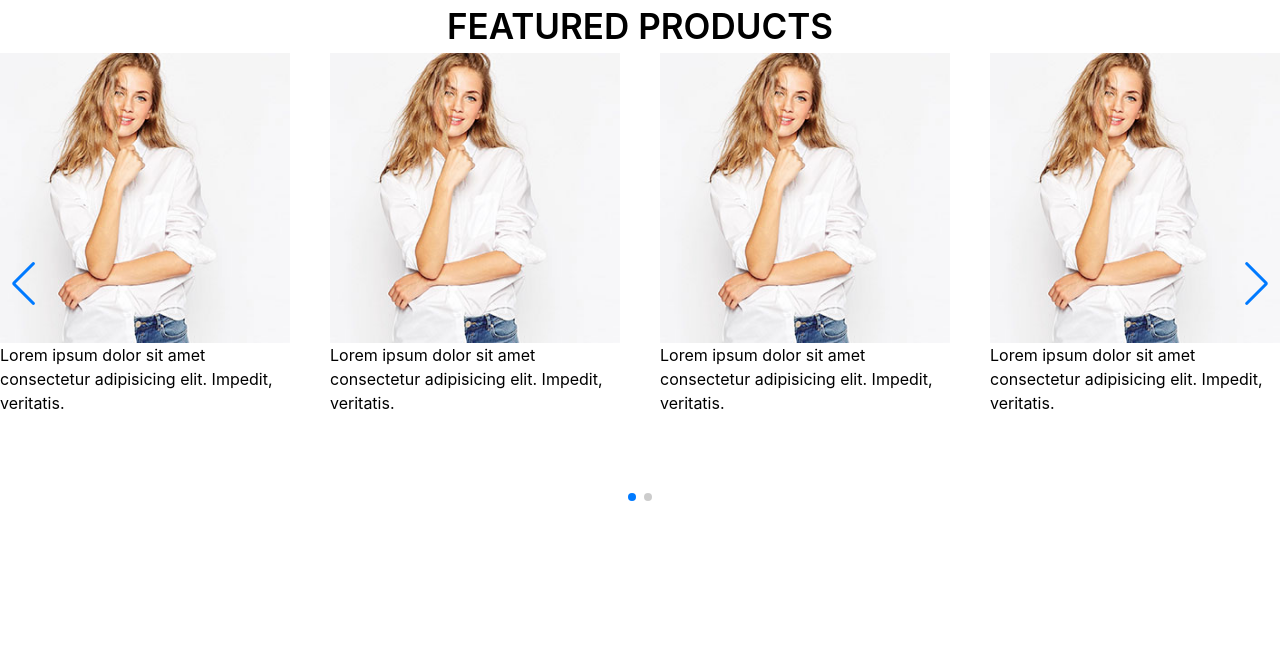
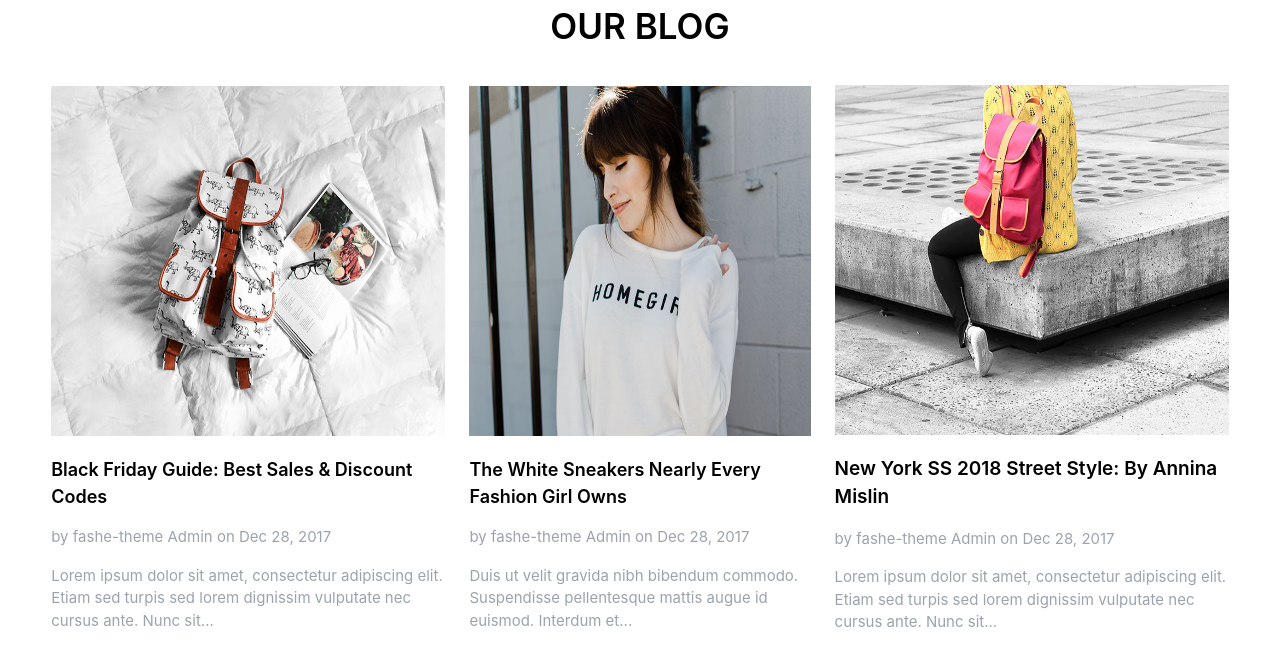
Before and after one commit to hmzaMandour/hamza-mandour-react-final-project, a React (Create React App) app: page / in a window 1280 px wide. Shown: the top 666 px of the page. Built offline with nearby package versions, Linux system fonts and the light colour scheme.

Commit message:
blogsection

```diff
--- a/src/App.jsx
+++ b/src/App.jsx
@@ -6,6 +6,7 @@ import { Footer } from "./layouts/footer";
 import { Carousel1 } from "./pages/homepage/carousel1";
 import { Section2 } from "./pages/homepage/section2";
 import { Carousel2 } from "./pages/homepage/carousel2";
+import { Blogsection } from "./pages/homepage/blogsection";
 
 function App() {
   return (
@@ -15,7 +16,8 @@ function App() {
         <Route path="/footer" element={<Footer />} />
         <Route path="/carousel1" element={<Carousel1 />} />
         <Route path="/section2" element={<Section2 />} />
-        <Route path="/" element={<Carousel2 />} />
+        <Route path="/carousel2" element={<Carousel2 />} />
+        <Route path="/" element={<Blogsection />} />
     </Routes>
     </>
   );
--- a/src/index.css
+++ b/src/index.css
@@ -2,3 +2,23 @@
 @tailwind components;
 @tailwind utilities;
 @import 'flowbite';
+
+.zoom-container {
+    overflow: hidden;
+}
+
+.zoom-hover {
+    transition: transform 0.3s ease-in-out;
+}
+
+.zoom-hover:hover {
+    transform: scale(1.1);
+}
+
+.blog-img {
+    width: 400px;
+    height: 350px;
+}
+.bgdiv{
+    padding-inline: 4vw;
+}
--- /dev/null
+++ b/src/pages/homepage/blogsection.jsx
@@ -0,0 +1,42 @@
+import React from 'react';
+import images from '../../constant/images';
+
+export const Blogsection = () => {
+    return (
+        <div className='flex flex-col gap-8'>
+            <p className='text-[35px] font-semibold text-center'>OUR BLOG</p>
+            <div className='bgdiv flex items-center gap-6'>
+                <div className='flex flex-col justify-center gap-5'>
+                    <div>
+                        <img src={images.blog1} className='blog-img'  />
+                    </div>
+                    <div className='flex flex-col gap-4'>
+                        <p className='text-[18px] font-semibold'>Black Friday Guide: Best Sales & Discount Codes</p>
+                        <p className='text-[15px] text-gray-400'>by fashe-theme Admin on Dec 28, 2017</p>
+                        <p className='text-[15px] text-gray-400'>Lorem ipsum dolor sit amet, consectetur adipiscing elit. Etiam sed turpis sed lorem dignissim vulputate nec cursus ante. Nunc sit...</p>
+                    </div>
+                </div>
+                <div className='flex flex-col justify-center gap-5'>
+                    <div>
+                        <img src={images.blog2} className='blog-img'/>
+                    </div>
+                    <div className='flex flex-col gap-4'>
+                        <p className='text-[18px] font-semibold'>The White Sneakers Nearly Every Fashion Girl Owns</p>
+                        <p className='text-[15px] text-gray-400'>by fashe-theme Admin on Dec 28, 2017</p>
+                        <p className='text-[15px] text-gray-400'>Duis ut velit gravida nibh bibendum commodo. Suspendisse pellentesque mattis augue id euismod. Interdum et...</p>
+                    </div>
+                </div>
+                <div className='flex flex-col justify-center gap-5'>
+                    <div>
+                        <img src={images.blog3} className='blog-img' />
+                    </div>
+                    <div className='flex flex-col gap-4'>
+                        <p className='text-[19px] font-semibold'>New York SS 2018 Street Style: By Annina Mislin</p>
+                        <p className='text-[15px] text-gray-400'>by fashe-theme Admin on Dec 28, 2017</p>
+                        <p className='text-[15px] text-gray-400'>Lorem ipsum dolor sit amet, consectetur adipiscing elit. Etiam sed turpis sed lorem dignissim vulputate nec cursus ante. Nunc sit...</p>
+                    </div>
+                </div>
+            </div>
+        </div>
+    );
+};
--- a/src/pages/homepage/carousel1.jsx
+++ b/src/pages/homepage/carousel1.jsx
@@ -17,7 +17,7 @@ export const Carousel1 = () => {
         className="mySwiper h-[80vh]"
       >
        <SwiperSlide className='relative '>
-                <img src={images.carousel1} className="h-[100%]"   />
+                <img src={images.carousel1} className="h-[100%] object-cover"   />
                 <div className='absolute top-[11rem] flex flex-col items-center gap-5 left-[28rem] text-center text-3xl text-white'>
                     <h5 className='text-xl'>women collection 2018</h5>
                     <h1  className='text-6xl font-bold'>New Arrivals</h1>
@@ -25,7 +25,7 @@ export const Carousel1 = () => {
                 </div>
             </SwiperSlide>
             <SwiperSlide className='relative'>
-                <img src={images.carousel2} className="h-[100%]"/>
+                <img src={images.carousel2} className="h-[100%] object-cover"/>
                 <div className='absolute top-[11rem] flex flex-col items-center gap-5 left-[28rem] text-center text-3xl text-white'>
                     <h5 className='text-xl'>women collection 2018</h5>
                     <h1  className='text-6xl font-bold'>New Arrivals</h1>
@@ -33,7 +33,7 @@ export const Carousel1 = () => {
                 </div>
             </SwiperSlide>
             <SwiperSlide className='relative'>
-                <img src={images.carousel3} className="h-[100%]"/>
+                <img src={images.carousel3} className="h-[100%] object-cover"/>
                 <div className='absolute top-[11rem] flex flex-col items-center gap-5 left-[28rem] text-center text-3xl text-white'>
                     <h5 className='text-xl'>women collection 2018</h5>
                     <h1  className='text-6xl font-bold'>New Arrivals</h1>
--- a/src/pages/homepage/carousel2.jsx
+++ b/src/pages/homepage/carousel2.jsx
@@ -21,7 +21,7 @@ export const Carousel2 = () => {
         className="mySwiper"
       >
             <SwiperSlide className=' '>
-                        <div className='flex items-center justify-center gap-10 '>
+                        <div className='flex bgdiv items-center justify-center gap-10 '>
 
                             <div >
                                  <img src={images.itemcart1} className='' alt="" />
@@ -46,7 +46,7 @@ export const Carousel2 = () => {
                         </div>
             </SwiperSlide>
             <SwiperSlide className=''>
-                 <div className='flex gap-3 justify-center items-center '>
+                 <div className='flex gap-3 bgdiv justify-center items-center '>
                              <div >
                                  <img src={images.item4} className='' alt="" />
                                  <p>Lorem ipsum dolor sit amet consectetur adipisicing elit. Impedit, veritatis.</p>
--- a/src/pages/homepage/section2.jsx
+++ b/src/pages/homepage/section2.jsx
@@ -5,35 +5,35 @@ export const Section2 = () => {
     return (
         <div className='flex gap-2 justify-center'>
             <div className='w-[30vw] h-[100vh] flex gap-2 flex-col'>
-                <div className='w-full h-[60%] bg-yellow-500 relative'>
-                    <img src={images.banner2} className='w-full h-full object-cover' alt="Banner 2" />
+                <div className='w-full h-[60%] bg-yellow-500 relative zoom-container'>
+                    <img src={images.banner2} className='w-full h-full object-cover zoom-hover' alt="Banner 2" />
                     <button className='bg-white hover:bg-[#e65540] hover:text-white  p-3 w-36 text-lg absolute top-[21rem] left-[8rem]'>DRESSES</button>
                 </div>
-                <div className='w-full h-[40%] bg-red-800 relative'>
-                    <img src={images.banner7} className='w-full h-full object-cover' alt="Banner 7" />
-                     <button className='bg-white hover:bg-[#e65540] hover:text-white p-3 w-36 text-lg absolute top-[13rem] left-[8rem]'>SUNGLASSES</button>
+                <div className='w-full h-[40%] bg-red-800 relative zoom-container'>
+                    <img src={images.banner7} className='w-full h-full object-cover zoom-hover' alt="Banner 7" />
+                    <button className='bg-white hover:bg-[#e65540] hover:text-white p-3 w-36 text-lg absolute top-[13rem] left-[8rem]'>SUNGLASSES</button>
                 </div>
             </div>
 
             <div className='w-[30vw] h-[100vh] flex gap-2 flex-col'>
-                <div className='w-full h-[40%] bg-green-950 relative'>
-                    <img src={images.item3} className='w-full h-full object-cover' alt="Gallery 1" />
-                     <button className='bg-white hover:bg-[#e65540] hover:text-white  p-3 w-36 text-lg absolute top-[13rem] left-[8rem]'>WATCHES</button>
+                <div className='w-full h-[40%] bg-green-950 relative zoom-container'>
+                    <img src={images.item3} className='w-full h-full object-cover zoom-hover' alt="Gallery 1" />
+                    <button className='bg-white hover:bg-[#e65540] hover:text-white  p-3 w-36 text-lg absolute top-[13rem] left-[8rem]'>WATCHES</button>
                 </div>
-                <div className='w-full h-[60%] bg-red-300 relative'>
-                    <img src={images.banner3} className='w-full h-full object-cover' alt="Banner 3" />
+                <div className='w-full h-[60%] bg-red-300 relative zoom-container'>
+                    <img src={images.banner3} className='w-full h-full object-cover zoom-hover' alt="Banner 3" />
                     <button className='bg-white hover:bg-[#e65540] hover:text-white  p-3 w-36 text-lg absolute top-[21rem] left-[8rem]'>FOOTWEAR</button>
                 </div>
             </div>
 
             <div className='w-[30vw] h-[100vh] flex gap-2 flex-col'>
-                <div className='w-full h-[60%] bg-yellow-500 relative'>
-                    <img src={images.banner6} className='w-full h-full object-cover' alt="Banner 6" />
+                <div className='w-full h-[60%] bg-yellow-500 relative zoom-container'>
+                    <img src={images.banner6} className='w-full h-full object-cover zoom-hover' alt="Banner 6" />
                     <button className='bg-white hover:bg-[#e65540] hover:text-white  p-3 w-36 text-lg absolute top-[21rem] left-[8rem]'>BAGS</button>
                 </div>
-                <div className='w-full h-[40%] bg-red-800 relative'>
-                    <img src={images.banner8} className='w-full h-full object-cover' alt="Banner 8" />
-                     <button className='bg-white hover:bg-[#e65540] hover:text-white   p-3 w-36 text-lg absolute top-[13rem] left-[8rem]'>ACCESSOIRIES</button>
+                <div className='w-full h-[40%] bg-red-800 relative zoom-container'>
+                    <img src={images.banner8} className='w-full h-full object-cover zoom-hover' alt="Banner 8" />
+                    <button className='bg-white hover:bg-[#e65540] hover:text-white   p-3 w-36 text-lg absolute top-[13rem] left-[8rem]'>ACCESSORIES</button>
                 </div>
             </div>
         </div>
```
